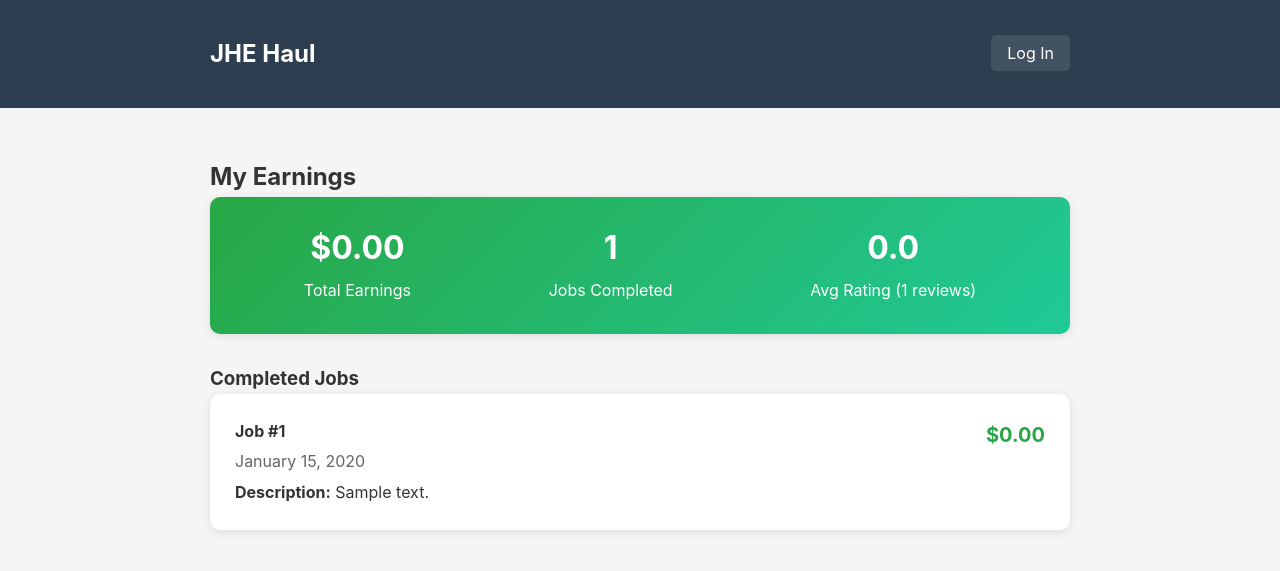
After one commit to jhehaul-debug/jhehaul-app, a Flask app: template templates/hauler_earnings.html in a window 1280 px wide. The commit adds this page. Shown: the top 571 px of the page. Run offline with Flask 3, Linux system fonts and the light colour scheme; the template is opened without the code that fills it: most values are stand-ins (such as "Sample title", 1, 10 or a date in 2020); parts of the project's set-up code (start-up, migrations or seed data) failed here and were passed over.

Commit message:
Enhance job management with SMS notifications and new features
Adds SMS notification capabilities via Twilio, job completion workflow, photo uploads, reviews, preferred pickup times, and a hauler earnings dashboard.

Replit-Commit-Author: Agent
Replit-Commit-Session-Id: 01ca8034-597e-4dc6-bad9-3951263df846
Replit-Commit-Checkpoint-Type: intermediate_checkpoint
Replit-Commit-Event-Id: db3bf8a4-ba23-4e23-b396-bb4e49b9f2a6
Replit-Commit-Screenshot-Url: https://storage.googleapis.com/screenshot-production-us-central1/e608fcba-df07-4074-a9b5-89993c551ac9/01ca8034-597e-4dc6-bad9-3951263df846/xzpJEbv
Replit-Helium-Checkpoint-Created: true

```diff
--- a/requirements.txt
+++ b/requirements.txt
@@ -11,3 +11,5 @@ flask-sqlalchemy
 psycopg2-binary
 sqlalchemy
 sendgrid
+requests
+twilio
--- a/routes.py
+++ b/routes.py
@@ -8,8 +8,9 @@ from flask_login import current_user
 
 from app import app, db, UPLOAD_FOLDER, choose_pay_link
 from replit_auth import require_login, make_replit_blueprint
-from models import User, Job, JobPhoto, Bid
+from models import User, Job, JobPhoto, Bid, CompletionPhoto, Review
 from email_service import notify_customer_new_bid, notify_hauler_bid_accepted, notify_hauler_deposit_paid, notify_hauler_new_job_nearby
+from sms_service import notify_hauler_new_job_sms, notify_hauler_bid_accepted_sms, notify_hauler_deposit_paid_sms, notify_customer_new_bid_sms
 
 def require_role(role):
     def decorator(f):
@@ -80,6 +81,8 @@ def customer_create():
     customer_phone = request.form.get("customer_phone", "").strip()
     pickup_address = request.form.get("pickup_address", "").strip()
     pickup_zip = request.form.get("pickup_zip", "").strip()
+    preferred_date = request.form.get("preferred_date", "").strip()
+    preferred_time = request.form.get("preferred_time", "").strip()
     job_description = request.form.get("job_description", "").strip()
 
     if not customer_name or not pickup_address or not job_description or not pickup_zip:
@@ -91,6 +94,8 @@ def customer_create():
         customer_phone=customer_phone,
         pickup_address=pickup_address,
         pickup_zip=pickup_zip,
+        preferred_date=preferred_date if preferred_date else None,
+        preferred_time=preferred_time if preferred_time else None,
         job_description=job_description,
         status='open'
     )
@@ -125,6 +130,8 @@ def customer_create():
                     distance_miles = distance_km * 0.621371
                     if distance_miles <= hauler.max_travel_miles:
                         notify_hauler_new_job_nearby(hauler.email, job.id, job_description, distance_miles)
+                        if hauler.notify_sms and hauler.phone:
+                            notify_hauler_new_job_sms(hauler.phone, job.id, distance_miles)
             except:
                 pass
 
@@ -177,6 +184,8 @@ def customer_accept_bid(bid_id):
     hauler = User.query.get(bid.hauler_id)
     if hauler and hauler.email:
         notify_hauler_bid_accepted(hauler.email, job.id, bid.quote_amount)
+        if hauler.notify_sms and hauler.phone:
+            notify_hauler_bid_accepted_sms(hauler.phone, job.id)
 
     return redirect(url_for('customer_job_detail', job_id=job.id))
 
@@ -194,6 +203,8 @@ def customer_mark_paid(job_id):
         hauler = User.query.get(job.accepted_hauler_id)
         if hauler and hauler.email:
             notify_hauler_deposit_paid(hauler.email, job.id, job.pickup_address, job.pickup_zip)
+            if hauler.notify_sms and hauler.phone:
+                notify_hauler_deposit_paid_sms(hauler.phone, job.id)
 
     return redirect(url_for('customer_job_detail', job_id=job_id))
 
@@ -276,6 +287,8 @@ def hauler_bid_submit(job_id):
     customer = User.query.get(job.customer_id)
     if customer and customer.email:
         notify_customer_new_bid(customer.email, job_id, hauler_name, quote_amount)
+    if customer and customer.notify_sms and customer.phone:
+        notify_customer_new_bid_sms(customer.phone, job_id, hauler_name, quote_amount)
 
     return render_template('bid_success.html')
 
@@ -304,14 +317,136 @@ def profile_update():
     current_user.last_name = last_name
     current_user.phone = phone
 
+    if current_user.user_type == 'customer':
+        notify_sms = request.form.get("notify_sms") == "1"
+        current_user.notify_sms = notify_sms
+
     if current_user.user_type == 'hauler':
         home_zip = request.form.get("home_zip", "").strip()
         max_travel_miles = request.form.get("max_travel_miles", "").strip()
         notify_new_jobs = request.form.get("notify_new_jobs") == "1"
+        notify_sms = request.form.get("notify_sms") == "1"
         current_user.home_zip = home_zip if home_zip else None
         current_user.max_travel_miles = int(max_travel_miles) if max_travel_miles else None
         current_user.notify_new_jobs = notify_new_jobs
+        current_user.notify_sms = notify_sms
 
     db.session.commit()
 
     return redirect(url_for('profile'))
+
+@app.route("/customer/complete/<int:job_id>", methods=["POST"])
+@require_role('customer')
+def customer_complete_job(job_id):
+    from datetime import datetime
+    job = Job.query.get_or_404(job_id)
+    if job.customer_id != current_user.id:
+        return "Access denied", 403
+    if job.status != 'deposit_paid':
+        return "Job cannot be completed yet", 400
+    job.status = 'completed'
+    job.completed_at = datetime.now()
+    db.session.commit()
+    return redirect(url_for('customer_job_detail', job_id=job_id))
+
+@app.route("/customer/cancel/<int:job_id>", methods=["POST"])
+@require_role('customer')
+def customer_cancel_job(job_id):
+    from datetime import datetime
+    job = Job.query.get_or_404(job_id)
+    if job.customer_id != current_user.id:
+        return "Access denied", 403
+    if job.status not in ['open', 'bidding']:
+        return "Job cannot be cancelled at this stage", 400
+    job.status = 'cancelled'
+    job.cancelled_at = datetime.now()
+    db.session.commit()
+    return redirect(url_for('customer_jobs'))
+
+@app.route("/customer/review/<int:job_id>", methods=["GET", "POST"])
+@require_role('customer')
+def customer_review(job_id):
+    job = Job.query.get_or_404(job_id)
+    if job.customer_id != current_user.id:
+        return "Access denied", 403
+    if job.status != 'completed':
+        return "Job must be completed before reviewing", 400
+
+    existing_review = Review.query.filter_by(job_id=job_id).first()
+    if existing_review:
+        return redirect(url_for('customer_job_detail', job_id=job_id))
+
+    if request.method == "POST":
+        rating = int(request.form.get("rating", 5))
+        if rating < 1 or rating > 5:
+            rating = 5
+        comment = request.form.get("comment", "").strip()
+        if not job.accepted_hauler_id:
+            return "No hauler to review", 400
+        review = Review(
+            job_id=job_id,
+            hauler_id=job.accepted_hauler_id,
+            customer_id=current_user.id,
+            rating=rating,
+            comment=comment
+        )
+        db.session.add(review)
+        db.session.commit()
+        return redirect(url_for('customer_job_detail', job_id=job_id))
+
+    return render_template('customer_review.html', job=job)
+
+@app.route("/hauler/earnings")
+@require_role('hauler')
+def hauler_earnings():
+    completed_jobs = Job.query.filter(
+        Job.accepted_hauler_id == current_user.id,
+        Job.status == 'completed'
+    ).order_by(Job.completed_at.desc()).all()
+
+    total_earnings = sum(job.accepted_quote or 0 for job in completed_jobs)
+    job_count = len(completed_jobs)
+
+    reviews = Review.query.filter_by(hauler_id=current_user.id).all()
+    avg_rating = sum(r.rating for r in reviews) / len(reviews) if reviews else 0
+
+    return render_template('hauler_earnings.html',
+                           jobs=completed_jobs,
+                           total_earnings=total_earnings,
+                           job_count=job_count,
+                           avg_rating=avg_rating,
+                           review_count=len(reviews))
+
+@app.route("/hauler/upload_photos/<int:job_id>", methods=["GET", "POST"])
+@require_role('hauler')
+def hauler_upload_photos(job_id):
+    job = Job.query.get_or_404(job_id)
+    if job.accepted_hauler_id != current_user.id:
+        return "Access denied", 403
+    if job.status != 'deposit_paid':
+        return "Cannot upload photos at this stage", 400
+
+    if request.method == "POST":
+        before_photos = request.files.getlist("before_photos")
+        after_photos = request.files.getlist("after_photos")
+
+        for photo in before_photos:
+            if photo and photo.filename:
+                ext = os.path.splitext(photo.filename)[1]
+                filename = f"{uuid.uuid4().hex}{ext}"
+                photo.save(os.path.join(UPLOAD_FOLDER, filename))
+                photo_record = CompletionPhoto(job_id=job.id, filename=filename, photo_type='before')
+                db.session.add(photo_record)
+
+        for photo in after_photos:
+            if photo and photo.filename:
+                ext = os.path.splitext(photo.filename)[1]
+                filename = f"{uuid.uuid4().hex}{ext}"
+                photo.save(os.path.join(UPLOAD_FOLDER, filename))
+                photo_record = CompletionPhoto(job_id=job.id, filename=filename, photo_type='after')
+                db.session.add(photo_record)
+
+        db.session.commit()
+        return redirect(url_for('hauler_dashboard'))
+
+    return render_template('hauler_upload_photos.html', job=job)
--- a/templates/base.html
+++ b/templates/base.html
@@ -31,6 +31,10 @@
         .status-bidding { background: #e3f2fd; color: #1565c0; }
         .status-accepted { background: #fff3e0; color: #ef6c00; }
         .status-deposit_paid { background: #e8f5e9; color: #2e7d32; }
+        .status-completed { background: #e8f5e9; color: #2e7d32; }
+        .status-cancelled { background: #ffebee; color: #c62828; }
+        .btn-secondary { background: #95a5a6; color: white; }
+        .btn-secondary:hover { background: #7f8c8d; }
         .user-info { display: flex; align-items: center; gap: 10px; }
         .user-info img { width: 32px; height: 32px; border-radius: 50%; object-fit: cover; }
         hr { border: none; border-top: 1px solid #eee; margin: 20px 0; }
@@ -55,6 +59,7 @@
                         {% elif current_user.user_type == 'hauler' %}
                             <a href="{{ url_for('hauler_jobs') }}">Open Jobs</a>
                             <a href="{{ url_for('hauler_dashboard') }}">Dashboard</a>
+                            <a href="{{ url_for('hauler_earnings') }}">Earnings</a>
                         {% endif %}
                         <a href="{{ url_for('profile') }}">Profile</a>
                         <a href="{{ url_for('replit_auth.logout') }}">Log Out</a>
--- /dev/null
+++ b/templates/hauler_earnings.html
@@ -0,0 +1,44 @@
+{% extends "base.html" %}
+{% block title %}My Earnings - JHE Haul{% endblock %}
+{% block content %}
+<h2>My Earnings</h2>
+
+<div class="card" style="background: linear-gradient(135deg, #28a745, #20c997); color: white;">
+    <div style="display: flex; justify-content: space-around; text-align: center;">
+        <div>
+            <h1 style="margin: 0;">${{ "%.2f"|format(total_earnings) }}</h1>
+            <p style="margin: 5px 0;">Total Earnings</p>
+        </div>
+        <div>
+            <h1 style="margin: 0;">{{ job_count }}</h1>
+            <p style="margin: 5px 0;">Jobs Completed</p>
+        </div>
+        <div>
+            <h1 style="margin: 0;">{{ "%.1f"|format(avg_rating) }}</h1>
+            <p style="margin: 5px 0;">Avg Rating ({{ review_count }} reviews)</p>
+        </div>
+    </div>
+</div>
+
+<h3 style="margin-top: 30px;">Completed Jobs</h3>
+{% if not jobs %}
+<div class="card">
+    <p>No completed jobs yet. Complete jobs to see your earnings history.</p>
+</div>
+{% else %}
+{% for job in jobs %}
+<div class="card">
+    <div style="display: flex; justify-content: space-between; align-items: start;">
+        <div>
+            <h4 style="margin: 0;">Job #{{ job.id }}</h4>
+            <p style="color: #666; margin: 5px 0;">{{ job.completed_at.strftime('%B %d, %Y') if job.completed_at else 'N/A' }}</p>
+        </div>
+        <div style="text-align: right;">
+            <span style="font-size: 20px; font-weight: bold; color: #28a745;">${{ "%.2f"|format(job.accepted_quote or 0) }}</span>
+        </div>
+    </div>
+    <p><strong>Description:</strong> {{ job.job_description[:100] }}{% if job.job_description|length > 100 %}...{% endif %}</p>
+</div>
+{% endfor %}
+{% endif %}
+{% endblock %}
```
Also changed, not shown: models.py (+25 -0 lines), replit.md (+29 -2 lines), sms_service.py (added, +86 -0 lines), templates/customer_job_detail.html (+26 -1 lines), templates/customer_new.html (+13 -0 lines), templates/customer_review.html (added, +31 -0 lines), templates/hauler_dashboard.html (+15 -1 lines), templates/hauler_upload_photos.html (added, +38 -0 lines), templates/profile.html (+16 -0 lines).
